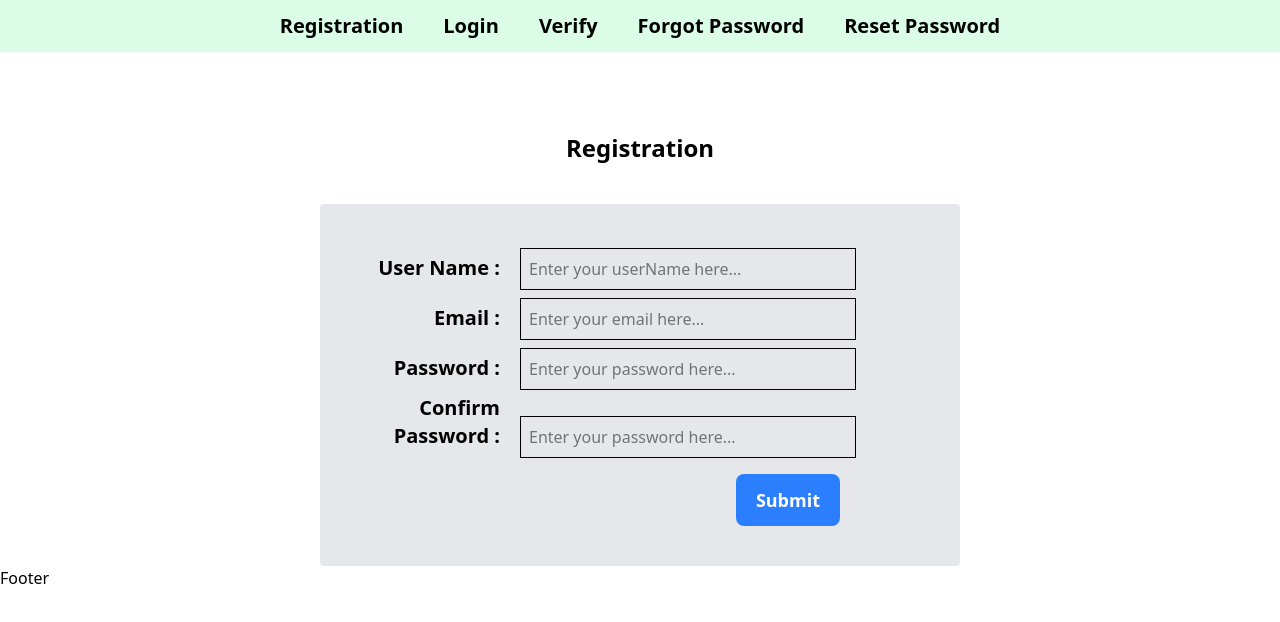
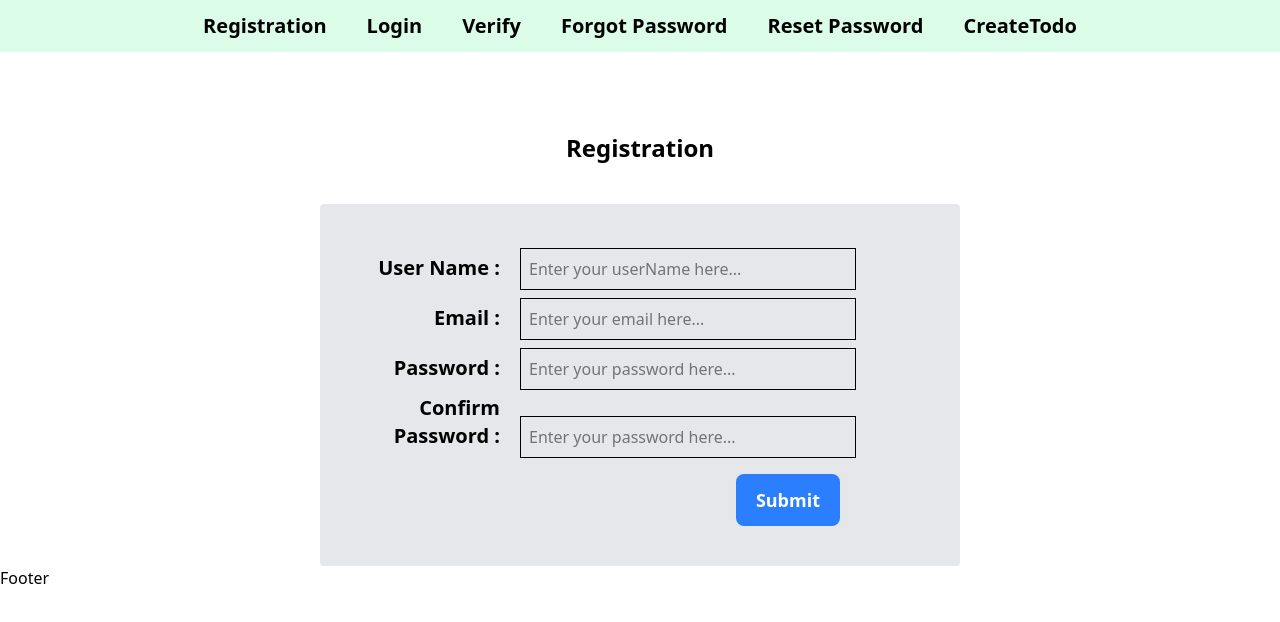
Before and after one commit to ramen72/OYA-Project-22_Todo_FullStack, a React app in the folder frontend/: page / in a window 1280 px wide. Shown: the top 622 px of the page. Built offline with nearby package versions, Linux system fonts and the light colour scheme; the HTML template or start-up script is replaced by a standard one.

Commit message:
Update NAV component and Create Todo page at 24-09-2025_1320

```diff
--- a/frontend/src/components/layout/NavComponent.jsx
+++ b/frontend/src/components/layout/NavComponent.jsx
@@ -48,6 +48,14 @@ const NavComponent = () => {
               Reset Password
             </Link>
           </li>
+          <li>
+            <Link
+              to={"#"}
+              className={`inline-block px-5 py-3 rounded transition-all duration-300 hover:bg-green-200`}
+            >
+              CreateTodo
+            </Link>
+          </li>
         </ul>
       </div>
     </>
--- /dev/null
+++ b/frontend/src/pages/CreateTodo.jsx
@@ -0,0 +1,11 @@
+import React from "react";
+
+const CreateTodo = () => {
+  return (
+    <>
+      <h1>CreateTodo</h1>
+    </>
+  );
+};
+
+export default CreateTodo;
```
